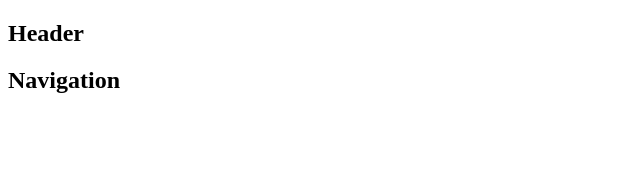
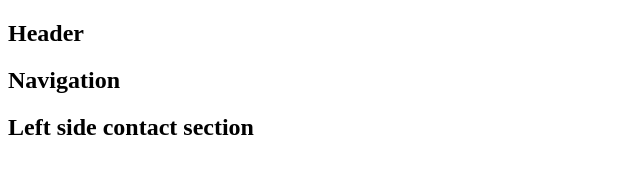
Before and after one commit to Michaelkonda/HW-Wireframe, a plain HTML site: page index.html in a window 1280 px wide. Shown: the whole page, without its empty margins (0-640 px from the left). Drawn offline with Linux system fonts and the light colour scheme.

Commit message:
Added 1st section

```diff
--- a/index.html
+++ b/index.html
@@ -13,5 +13,10 @@
     <nav>
         <h2>Navigation</h2>
     </nav>
+    <section>
+        <aside>
+            <h2>Left side contact section</h2>
+        </aside>
+    </section>
 </body>
 </html>
```
